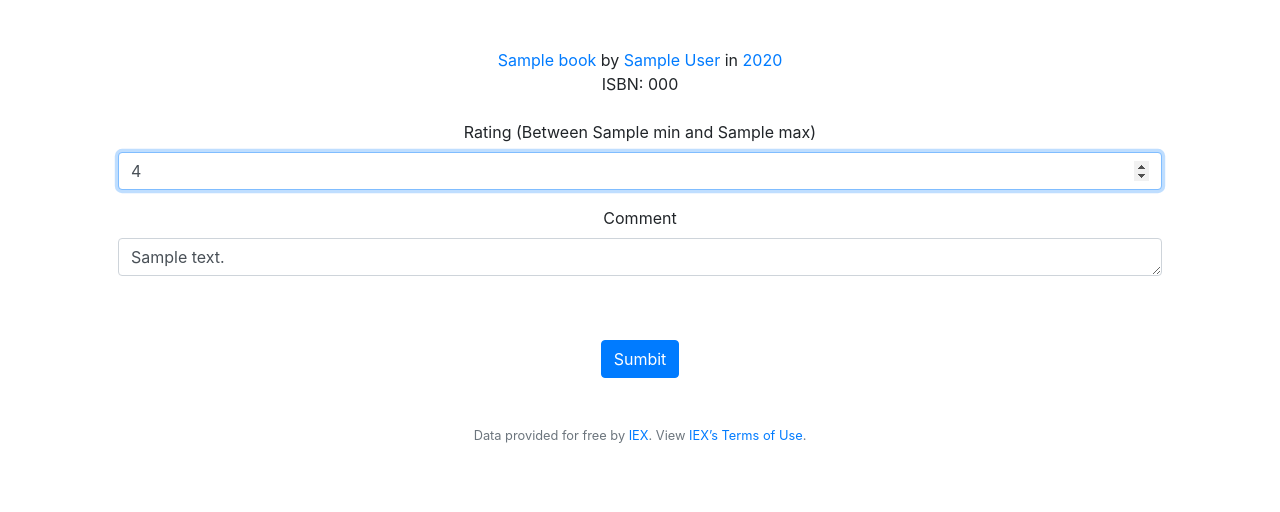
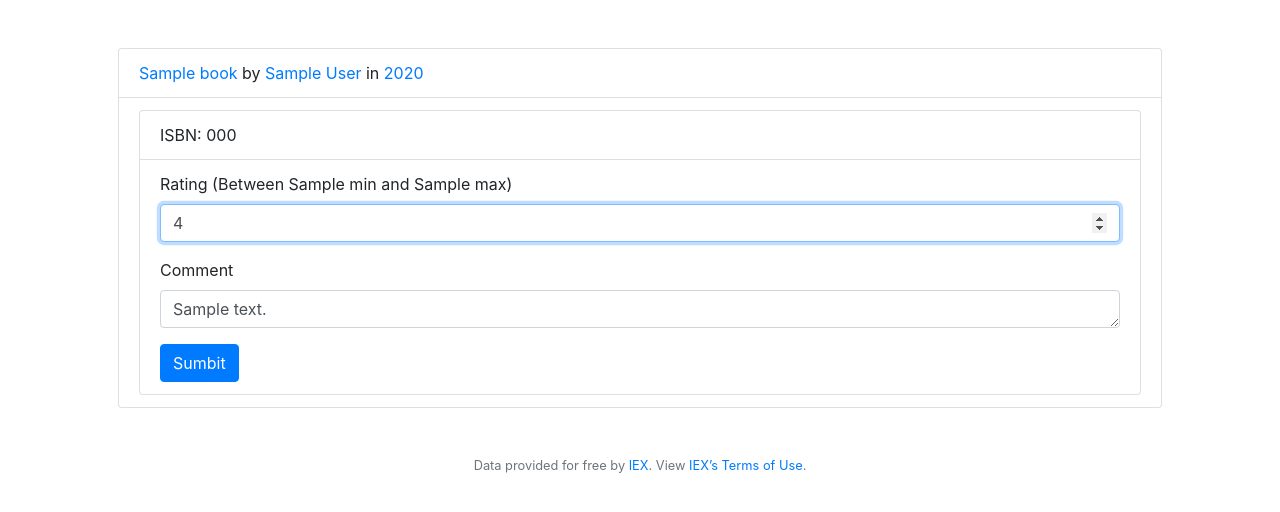
Before and after one commit to navetech/web50, a Flask app: template projects/2019/x/1/templates/review.html in a window 1280 px wide. Shown: the part 76-588 px from the top of the page. Run offline with Flask 2, Linux system fonts and the light colour scheme; the template is opened without the code that fills it: most values are stand-ins (such as "Sample title", 1, 10 or a date in 2020); some libraries are stand-ins or nearby versions.

Commit message:
Change pages styles

```diff
--- a/projects/2019/x/1/static/styles/style.css
+++ b/projects/2019/x/1/static/styles/style.css
@@ -10,8 +10,15 @@ main
     overflow-x: auto;
 
     /* center contents */
-    text-align: center;
+    /*text-align: center;*/
 }
+
+main img
+{
+    /* constrain images on small screens */
+    max-width: 100%;
+}
+
 
 /*main .form-control*/
 {
@@ -34,14 +41,5 @@ main
 
 .comment-out
 {
-    width: 80em;
-    max-width: 100%;
-    height: auto;
+    width: 100%;
 }
-
-.comment-in
-{
-    width: 80em;
-    max-width: 100%;
-    height: auto;
-}
--- a/projects/2019/x/1/templates/login.html
+++ b/projects/2019/x/1/templates/login.html
@@ -10,10 +10,12 @@
             <label for="username">Username</label>
             <input class="form-control" id= "username" name="username" placeholder="Username" type="text">
         </div>
+
         <div class="form-group">
             <label for="password">Password</label>
             <input class="form-control" id="password" name="password" placeholder="Password" type="password">
         </div>
+
         <button class="btn btn-primary" type="submit">Log In</button>
     </form>
 {% endblock %}
--- a/projects/2019/x/1/templates/register.html
+++ b/projects/2019/x/1/templates/register.html
@@ -10,18 +10,22 @@
             <label for="fullname">Full Name</label>
             <input autocomplete="off" autofocus class="form-control" id="fullname" name="fullname" placeholder="Full Name" type="text">
         </div>
+
         <div class="form-group">
             <label for="username">Username</label>
             <input class="form-control" id= "username" name="username" placeholder="Username" type="text">
         </div>
+
         <div class="form-group">
             <label for="password">Password</label>
             <input class="form-control" id="password" name="password" placeholder="Password" type="password">
         </div>
+
         <div class="form-group">
             <label for="confirmation">Password Confirmation</label>
             <input class="form-control" id="confirmation" name="confirmation" placeholder="Password Confirmation" type="password">
         </div>
+
         <button class="btn btn-primary" type="submit">Register</button>
     </form>
 {% endblock %}
--- a/projects/2019/x/1/templates/review.html
+++ b/projects/2019/x/1/templates/review.html
@@ -5,34 +5,24 @@
 {% endblock %}
 
 {% block main %}
-<!--
-    <ul class="list-estilo">
-        <li>
+    <ul class="list-group">
+        <li class="list-group-item">
             <a href="{{ url_for('book', isbn=book['isbn']) }}">{{ book.title }}</a>
             by
             <a href="{{ url_for('books_by_author', author=book['author']) }}">{{ book.author }}</a>
             in
             <a href="{{ url_for('books_in_year', year=book['year']) }}">{{ book.year }}</a>
         </li>
-        <li>ISBN: {{ book.isbn }}</li>
-    </ul>
--->
-    <a href="{{ url_for('book', isbn=book['isbn']) }}">{{ book.title }}</a>
-    by
-    <a href="{{ url_for('books_by_author', author=book['author']) }}">{{ book.author }}</a>
-    in
-    <a href="{{ url_for('books_in_year', year=book['year']) }}">{{ book.year }}</a>
 
-    <br>
-    ISBN: {{ book.isbn }}
+        <li class="list-group-item">
+            <ul class="list-group">
+                <li class="list-group-item">ISBN: {{ book.isbn }}</li>
 
-    <br><br>
-
+                <li class="list-group-item">
                     <form action="{{ url_for('review', book_isbn=book['isbn'], user_id=session['user_id']) }}" method="post">
-
                         <div class="form-group">
                             <label for="rating">Rating (Between {{ reviews_conf.ratings.min }} and {{ reviews_conf.ratings.max }})</label>
-            <br>
+
                             {%if review.rating %}
                                 <input autocomplete="off" autofocus type="number" " name="rating" class="form-control" id="rating" min="1" max="5" placeholder="Rating (Between {{ reviews_conf.ratings.min }} and {{ reviews_conf.ratings.max }})" value={{ review.rating }}>
                             {% else %}
@@ -42,18 +32,18 @@
 
                         <div class="form-group">
                             <label for="comment">Comment</label>
-            <br>
+
                             {%if review.comment %}
-                <textarea name="comment" id="comment" class="form-control comment-in" rows= {{ reviews_conf.comments.rows_number }} maxlength={{ reviews_conf.comments.max_length }} placeholder="Comment">{{ review.comment }}</textarea>
+                                <textarea name="comment" id="comment" class="form-control" rows= {{ reviews_conf.comments.rows_number }} maxlength={{ reviews_conf.comments.max_length }} placeholder="Comment">{{ review.comment }}</textarea>
                             {% else %}
-                <textarea name="comment" id="comment" class="form-control comment-in" rows= {{ reviews_conf.comments.rows_number }} maxlength={{ reviews_conf.comments.max_length }} placeholder="Comment"></textarea>
+                                <textarea name="comment" id="comment" class="form-control" rows= {{ reviews_conf.comments.rows_number }} maxlength={{ reviews_conf.comments.max_length }} placeholder="Comment"></textarea>
                             {% endif %}
                         </div>
 
-        <br><br>
-
                         <button class="btn btn-primary" type="submit">Sumbit</button>
-
                     </form>
-
+                </li>
+            </ul>
+        </li>
+    </ul>
 {% endblock %}
--- a/projects/2019/x/1/templates/search.html
+++ b/projects/2019/x/1/templates/search.html
@@ -10,10 +10,9 @@
             <label for="search-key">ISBN/Title/Author/Year</label>
             <input autocomplete="off" autofocus class="form-control"  type="text" id="search-key" name="search-key" placeholder="ISBN/Title/Author/Year">
         </div>
+
         <button class="btn btn-primary" type="submit">Search</button>
     </form>
-
-    <br>
 
     <ul class="list-group">
         {% for book in books%}
```
Also changed, not shown: projects/2019/x/1/templates/book.html (+17 -18 lines), projects/2019/x/1/templates/layout.html (+5 -9 lines). Lines whose indentation alone changed are shown as unchanged.
